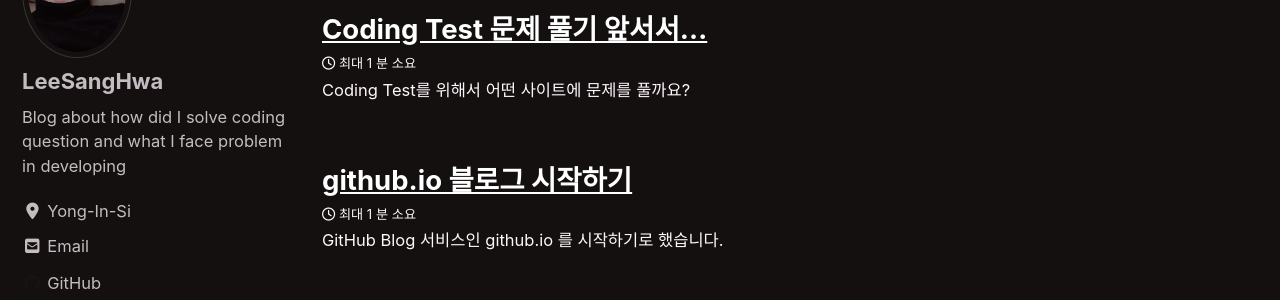
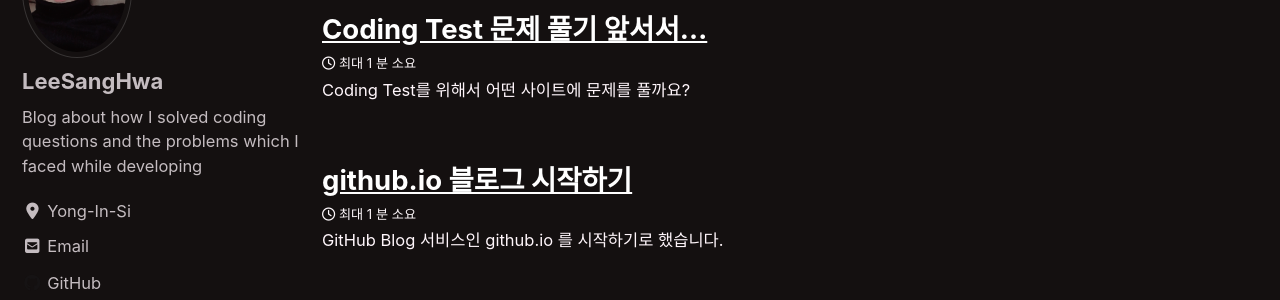
Before and after one commit to lee-sanghwa/lee-sanghwa.github.io, a Jekyll site: the page built from index.html, in a window 1280 px wide. Shown: the part 187-487 px from the top of the page. Built offline with Jekyll 4.4.1, drawn with Linux system fonts in a browser that asks for light colours; cached includes are drawn as plain includes; nearby versions of some CDN libraries; the list of posts is cut into pages by our own code.

Commit message:
이 블로그의 간단한 설명을 자연스러운 영어로 수정

```diff
--- a/_config.yml
+++ b/_config.yml
@@ -108,7 +108,7 @@ analytics:
 author:
   name             : "LeeSangHwa"
   avatar           : "/assets/images/my_pic.jpeg"
-  bio              : "Blog about how did I solve coding question and what I face problem in developing"
+  bio              : "Blog about how I solved coding questions and the problems which I faced while developing"
   location         : "Yong-In-Si"
   email            :
   links:
```
